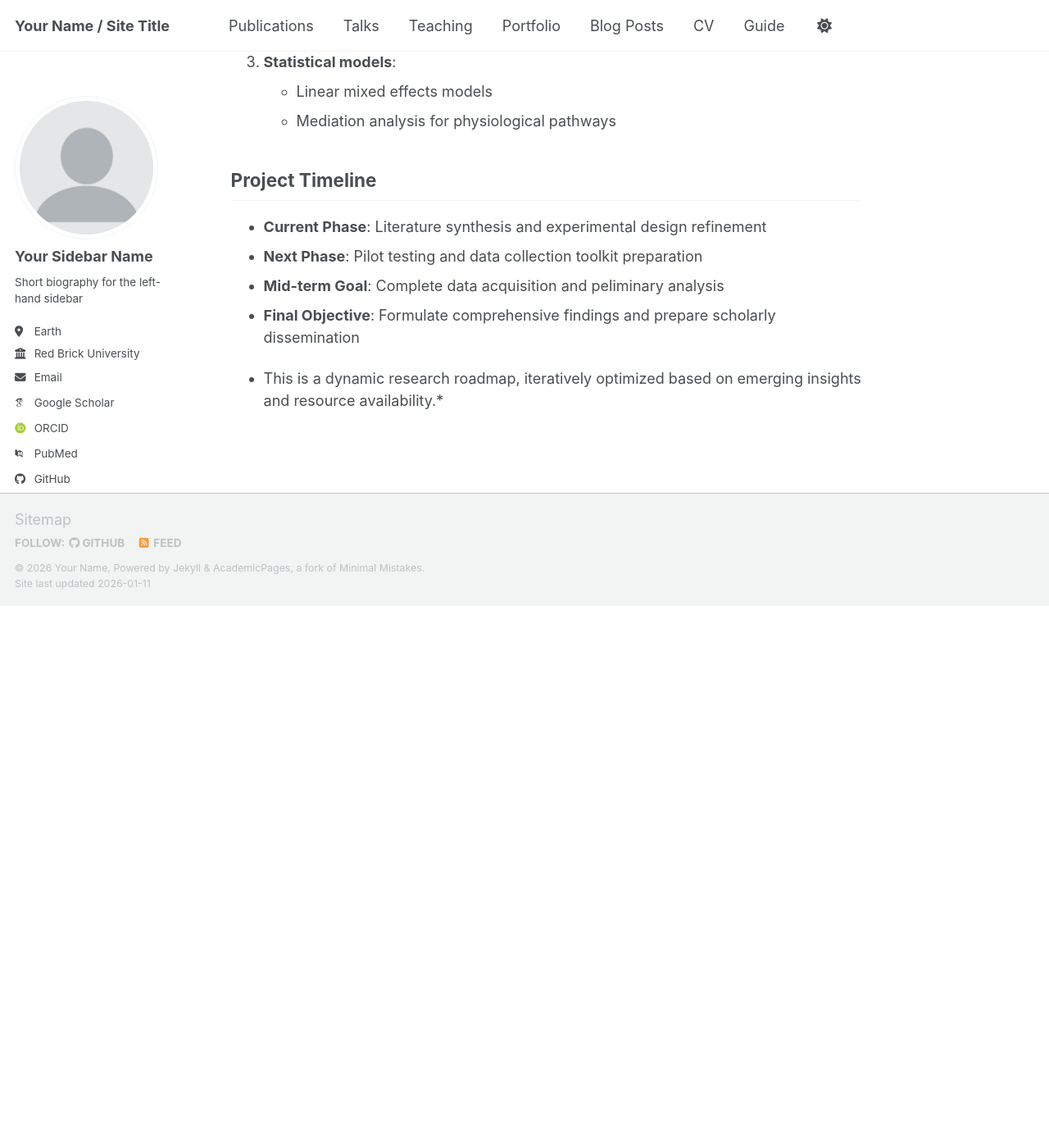
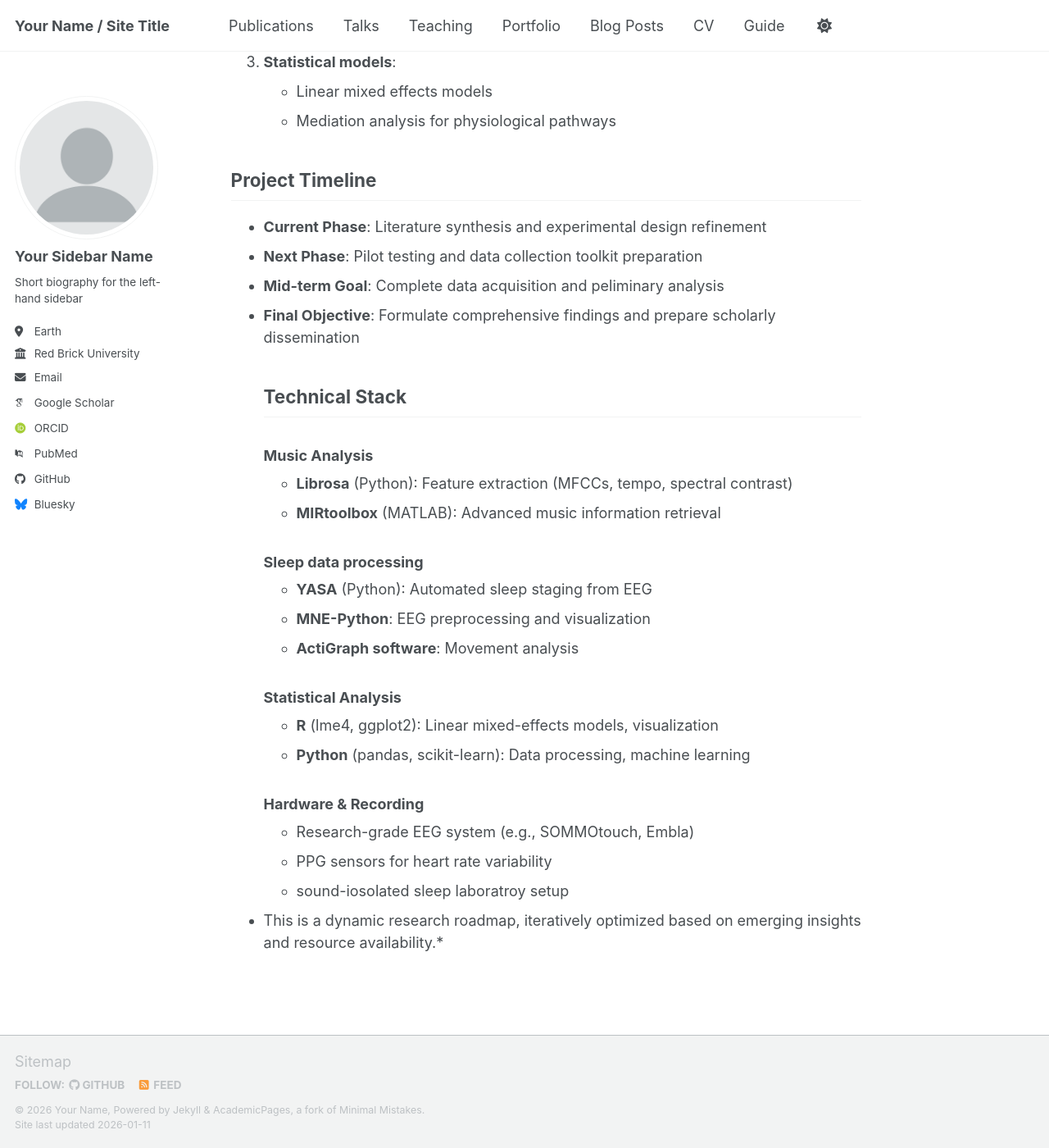
Before and after one commit to Taiguoguo/Taiguoguo-Research, a Jekyll site: the page built from _pages/projects.md, in a window 1280 px wide and 1400 px high, scrolled down 1535 px. Shown: the whole window at 82% size. Built offline with Jekyll 4.4.1, drawn with Linux system fonts in a browser that asks for light colours; some web fonts are replaced; our own code applies the rules of GitHub Pages for plain Markdown files; a script bundle is joined from its source files by our own code; library files that are not in the unit come from our copies; before the commit the page ends 2274 px from its top, so only the background shows below that.

Commit message:
Add technical stack section.md

```diff
--- a/_pages/projects.md
+++ b/_pages/projects.md
@@ -48,4 +48,25 @@
 - **Mid-term Goal**: Complete data acquisition and peliminary analysis
 - **Final Objective**: Formulate comprehensive findings and prepare scholarly dissemination
 
+  ## Technical Stack
+
+  ### Music Analysis
+  - **Librosa** (Python): Feature extraction (MFCCs, tempo, spectral contrast)
+  - **MIRtoolbox** (MATLAB): Advanced music information retrieval
+
+  ### Sleep data processing
+  - **YASA** (Python): Automated sleep staging from EEG
+  - **MNE-Python**: EEG preprocessing and visualization
+  - **ActiGraph software**: Movement analysis
+
+  ### Statistical Analysis
+  - **R** (lme4, ggplot2): Linear mixed-effects models, visualization
+  - **Python** (pandas, scikit-learn): Data processing, machine learning
+
+  ### Hardware & Recording
+  - Research-grade EEG system (e.g., SOMMOtouch, Embla)
+  - PPG sensors for heart rate variability
+  - sound-iosolated sleep laboratroy setup
+
+
 * This is a dynamic research roadmap, iteratively optimized based on emerging insights and resource availability.*
```
